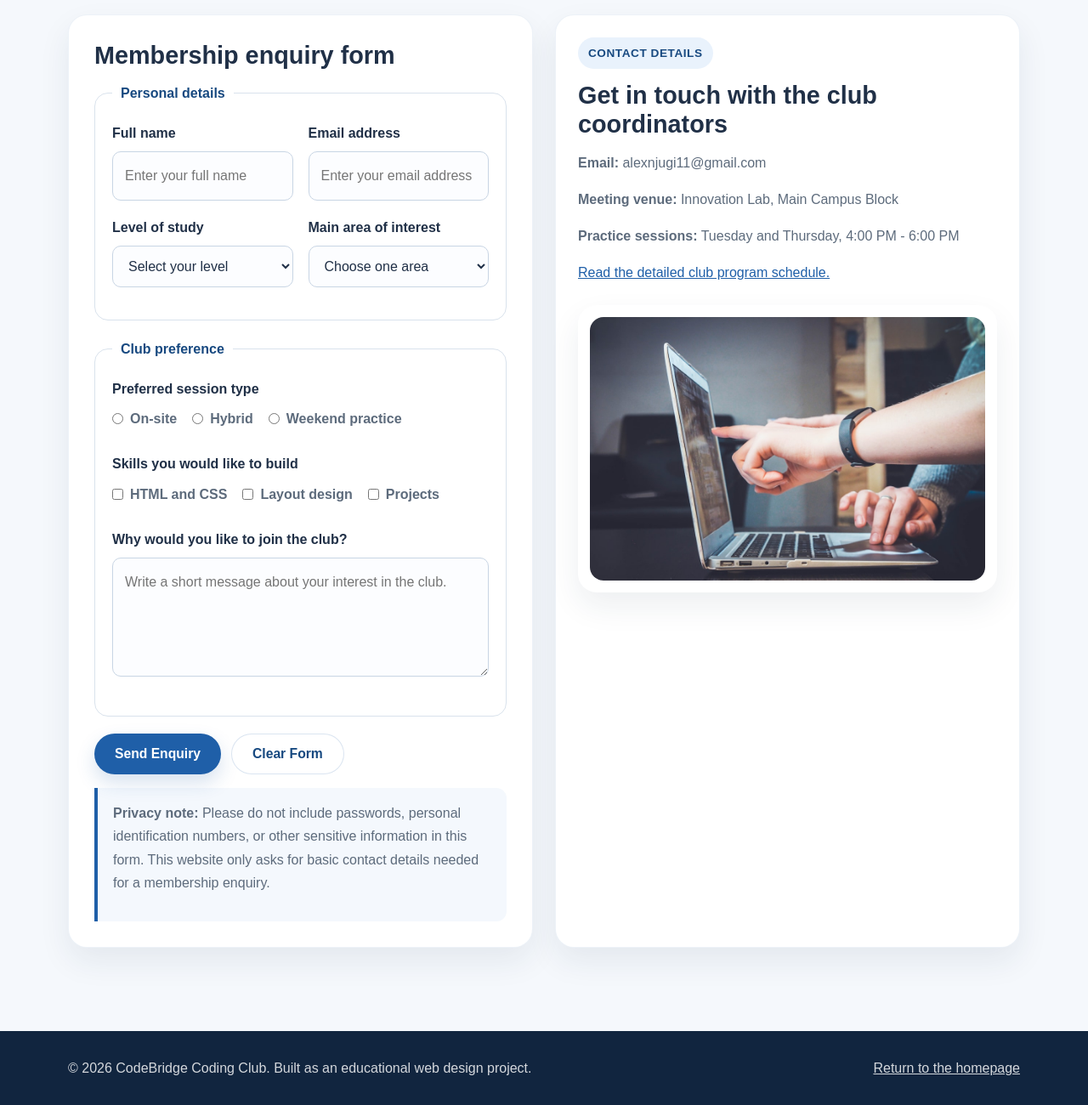
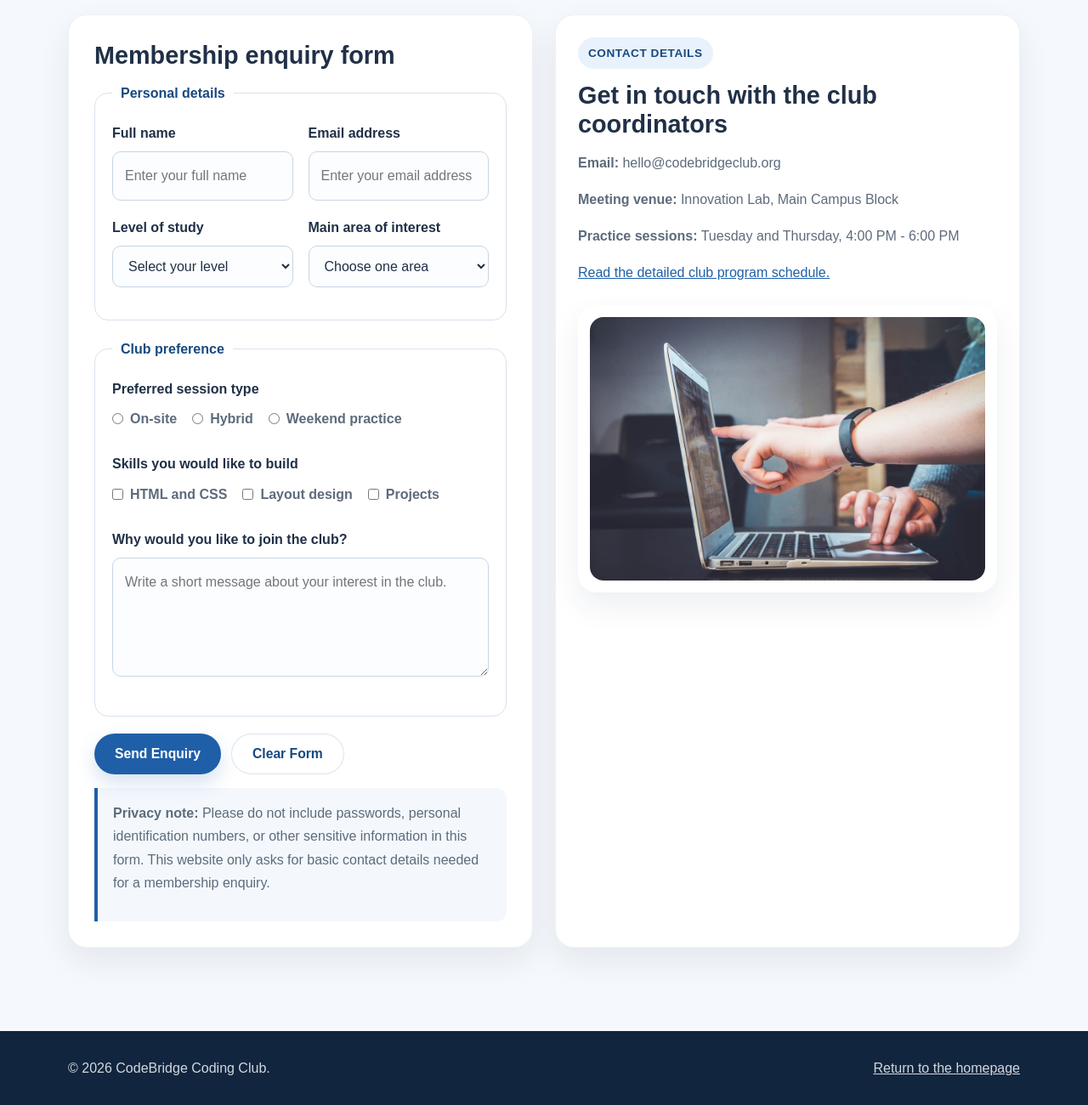
Before and after one commit to alex-njugi/CodeBridge-Coding-Club, a plain HTML site: page contact.html in a window 1280 px wide. Shown: the part 589-1889 px from the top of the page at 85% size. Drawn offline with Linux system fonts and the light colour scheme.

Commit message:
modifications

```diff
--- a/contact.html
+++ b/contact.html
@@ -5,6 +5,7 @@
     <meta name="viewport" content="width=device-width, initial-scale=1.0" />
     <title>CodeBridge Coding Club | Contact</title>
     <link rel="stylesheet" href="css/styles.css" />
+    <link rel="icon" type="image/png" href="assets/images/title-logo.png">
 </head>
 <body>
     <header class="site-header">
@@ -42,7 +43,7 @@
             <div class="container two-column">
                 <div class="form-wrapper">
                     <h2 style="font-size: 1.8rem;">Membership enquiry form</h2>
-                    <form action="mailto:hello@codebridgeclub.org" method="post" enctype="text/plain">
+                    <form action="mailto:alexnjugi11@gmail.com" method="post" enctype="text/plain">
                         <fieldset>
                             <legend>Personal details</legend>
                             <div class="form-row">
@@ -125,7 +126,7 @@
                 <aside class="info-box">
                     <span class="eyebrow">Contact Details</span>
                     <h2 style="font-size: 1.8rem;">Get in touch with the club coordinators</h2>
-                    <p><strong>Email:</strong> alexnjugi11@gmail.com</p>
+                    <p><strong>Email:</strong> hello@codebridgeclub.org</p>
                     <p><strong>Meeting venue:</strong> Innovation Lab, Main Campus Block</p>
                     <p><strong>Practice sessions:</strong> Tuesday and Thursday, 4:00 PM - 6:00 PM</p>
                     <p><a href="programs.html">Read the detailed club program schedule.</a></p>
@@ -139,7 +140,7 @@
 
     <footer class="site-footer">
         <div class="container footer-grid">
-            <p>© 2026 CodeBridge Coding Club. Built as an educational web design project.</p>
+            <p>© 2026 CodeBridge Coding Club.</p>
             <p><a href="index.html">Return to the homepage</a></p>
         </div>
     </footer>
```
Also changed, not shown: about.html (+2 -1 lines), gallery.html (+2 -1 lines), index.html (+2 -1 lines), programs.html (+2 -1 lines), assets/images/title-logo.png (added), credits.txt (deleted), 1 other file.
